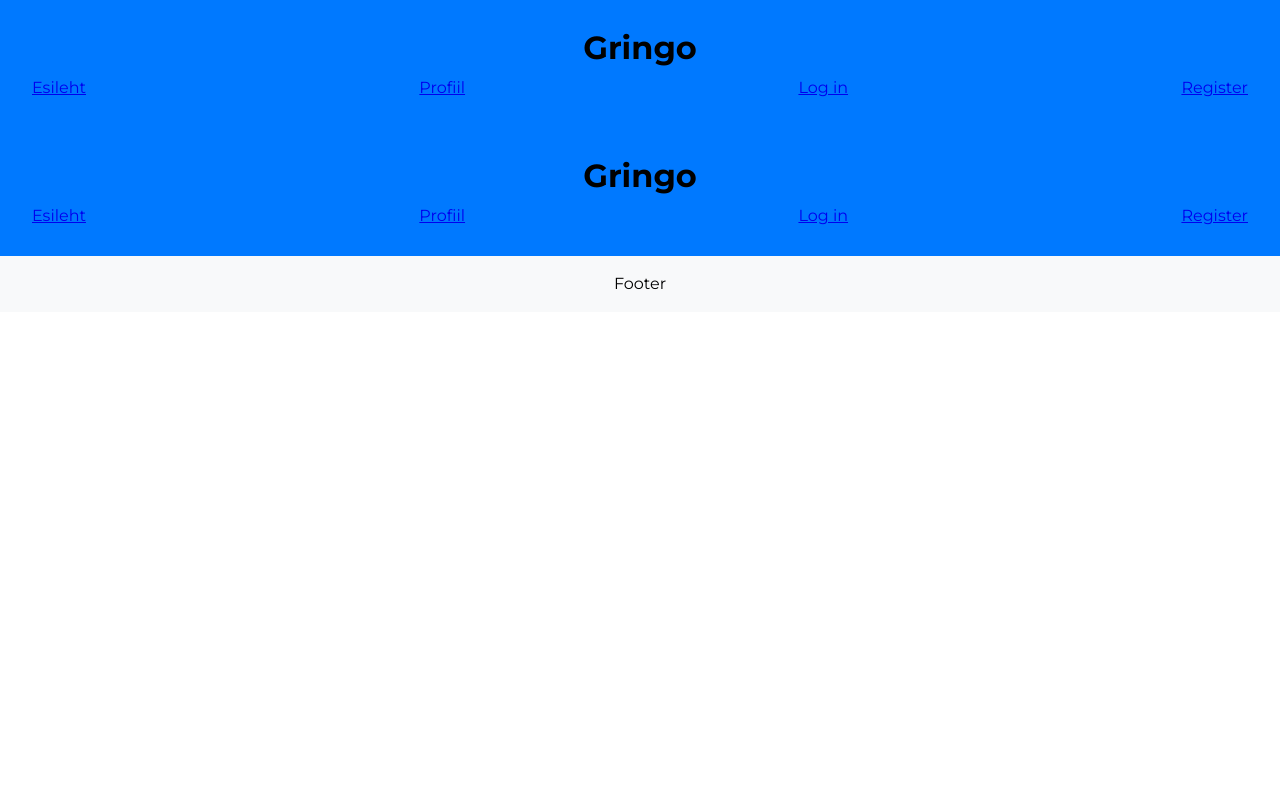
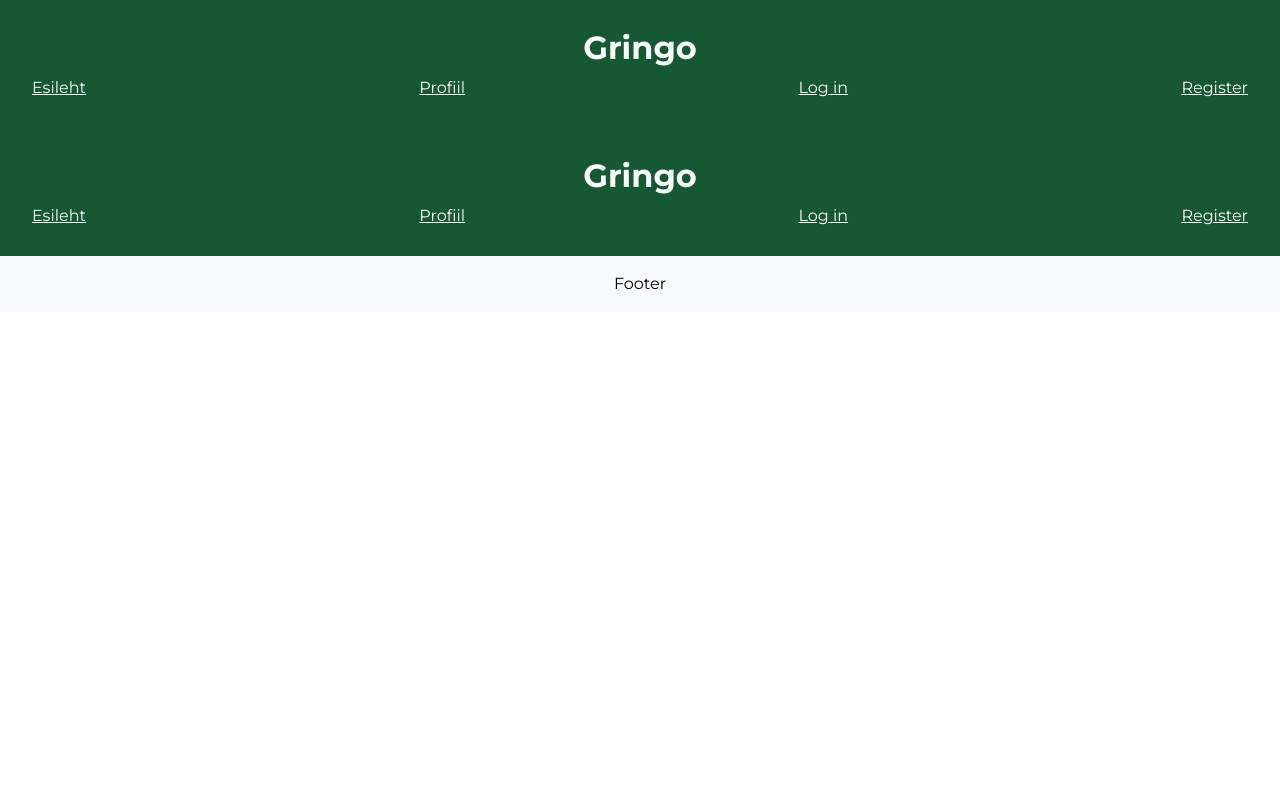
Before and after one commit to luckasw/MITS-Hackathon, a Nuxt app: page / in a window 1280 px wide. Shown: the top 800 px of the page. Built offline with nearby package versions, Linux system fonts and the light colour scheme; no server answers.

Commit message:
Implement front-page redirect

```diff
--- a/components/AppHeader.vue
+++ b/components/AppHeader.vue
@@ -6,17 +6,18 @@ const appConfig = useAppConfig();
   <div class="header">
     <h1>Gringo</h1>
     <nav>
-      <NuxtLink to="/">Esileht</NuxtLink>
-      <NuxtLink to="/about">Profiil</NuxtLink>
-      <NuxtLink to="/login">Log in</NuxtLink>
-      <NuxtLink to="/register">Register</NuxtLink>
+      <NuxtLink class="link" to="/">Esileht</NuxtLink>
+      <NuxtLink class="link" to="/about">Profiil</NuxtLink>
+      <NuxtLink class="link" to="/login">Log in</NuxtLink>
+      <NuxtLink class="link" to="/register">Register</NuxtLink>
     </nav>
   </div>
 </template>
 
 <style scoped>
 .header {
-  background-color: #0079ff;
+  background-color: #155831;
+  color: white;
   padding: 2rem;
   text-align: center;
 }
@@ -24,5 +25,9 @@ nav {
   margin-top: 1rem;
   display: flex;
   justify-content: space-between;
+
+  .link {
+    color: white;
+  }
 }
 </style>
--- /dev/null
+++ b/middleware/redirect.ts
@@ -0,0 +1,5 @@
+export default defineNuxtRouteMiddleware((to, from) => {
+    if (to.path == '/') {
+      return navigateTo('/dashboard')
+    }
+  })
--- a/nuxt.config.ts
+++ b/nuxt.config.ts
@@ -9,7 +9,9 @@ export default defineNuxtConfig({
       exclude: ['/register', '/login'],
     }
   },
-
+  router: {
+    middleware: 'redirect',
+  },
   alias: {
     "@": resolve(__dirname, "/"),
   },
--- a/pages/index.vue
+++ b/pages/index.vue
@@ -1,5 +1,8 @@
 <script setup lang="ts">
 const appConfig = useAppConfig();
+definePageMeta({
+  middleware: ["redirect"]
+})
 </script>
 
 <template>
```
